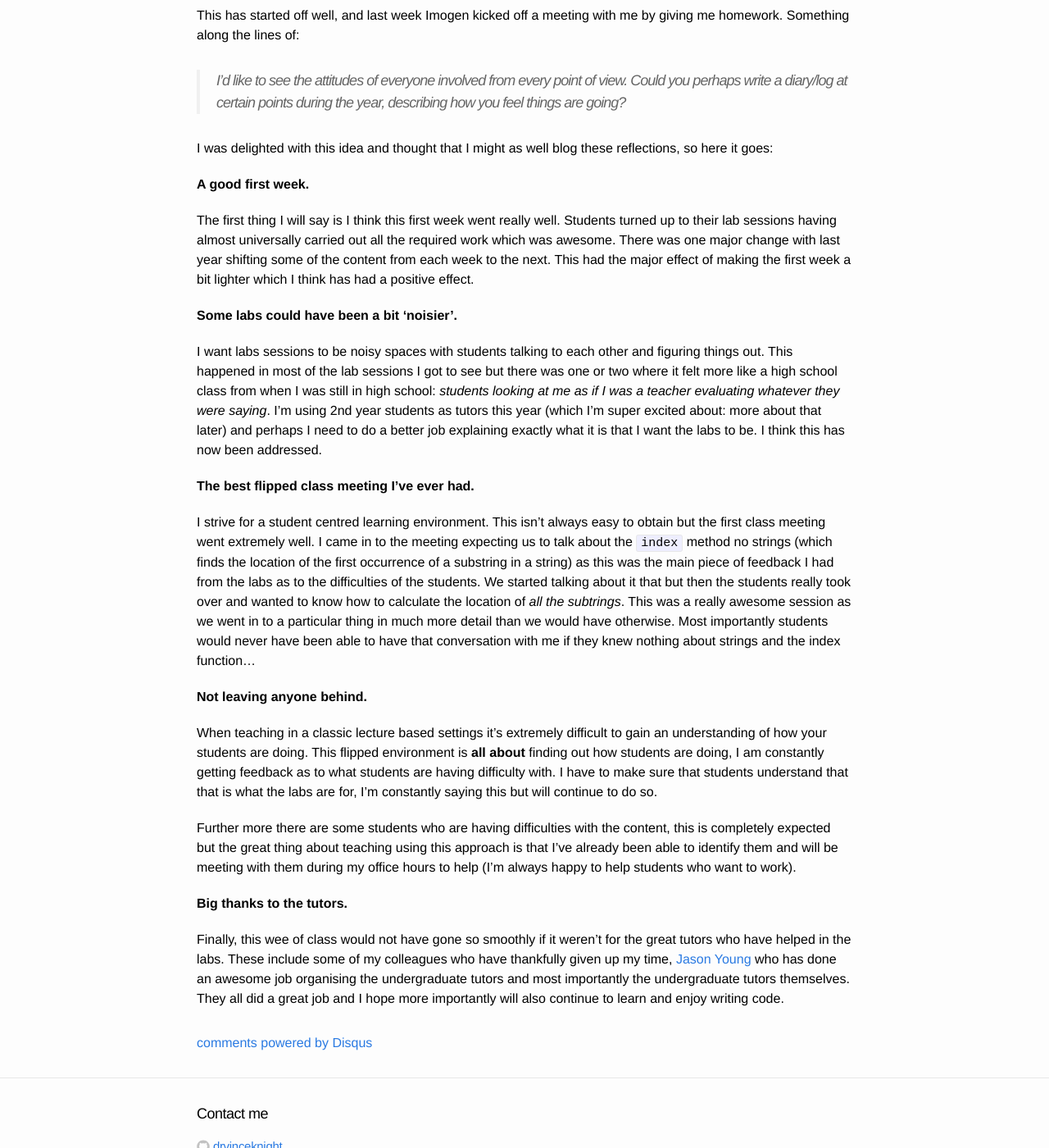
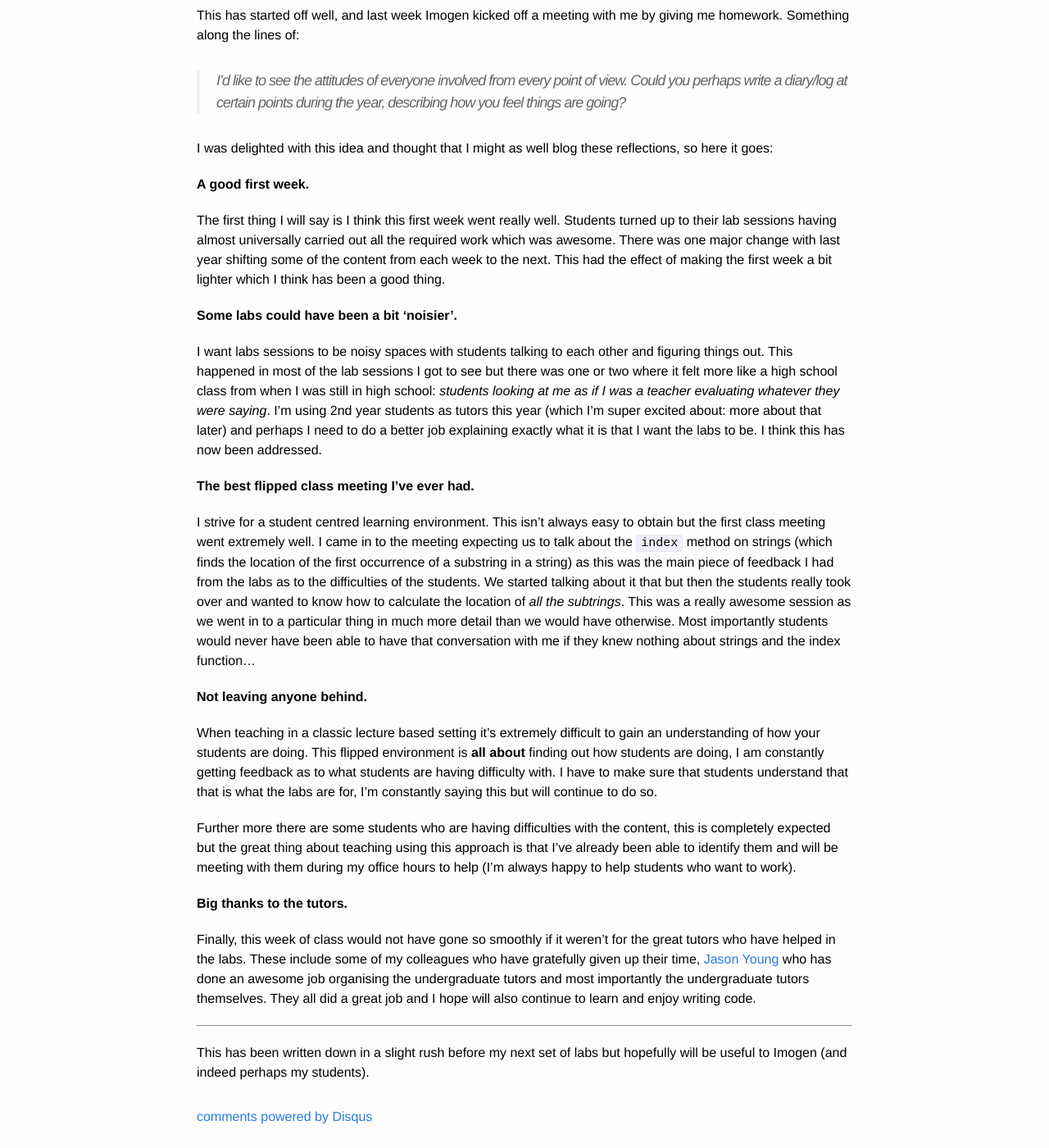
Before and after one commit to drvinceknight/unpeudemath, a Jekyll site: the page built from _posts/2014-10-13-reflecting-on-a-first-week-of-learning.md, in a window 1280 px wide and 1400 px high, scrolled down 423 px. Shown: the whole window at 82% size. Built offline with Jekyll 4.4.1, drawn with Linux system fonts in a browser that asks for light colours; comment, search, counter and statistics services are not loaded.

Commit message:
Minor fixes and last sentence

```diff
--- a/_posts/2014-10-13-reflecting-on-a-first-week-of-learning.md
+++ b/_posts/2014-10-13-reflecting-on-a-first-week-of-learning.md
@@ -28,7 +28,7 @@ I was delighted with this idea and thought that I might as well blog these refle
 The first thing I will say is I think this first week went really well.
 Students turned up to their lab sessions having almost universally carried out all the required work which was awesome.
 There was one major change with last year shifting some of the content from each week to the next.
-This had the major effect of making the first week a bit lighter which I think has had a positive effect.
+This had the effect of making the first week a bit lighter which I think has been a good thing.
 
 **Some labs could have been a bit 'noisier'.**
 
@@ -41,14 +41,14 @@ I think this has now been addressed.
 
 I strive for a student centred learning environment.
 This isn't always easy to obtain but the first class meeting went extremely well.
-I came in to the meeting expecting us to talk about the `index` method no strings (which finds the location of the first occurrence of a substring in a string) as this was the main piece of feedback I had from the labs as to the difficulties of the students.
+I came in to the meeting expecting us to talk about the `index` method on strings (which finds the location of the first occurrence of a substring in a string) as this was the main piece of feedback I had from the labs as to the difficulties of the students.
 We started talking about it that but then the students really took over and wanted to know how to calculate the location of _all the subtrings_.
 This was a really awesome session as we went in to a particular thing in much more detail than we would have otherwise.
 Most importantly students would never have been able to have that conversation with me if they knew nothing about strings and the index function...
 
 **Not leaving anyone behind.**
 
-When teaching in a classic lecture based settings it's extremely difficult to gain an understanding of how your students are doing.
+When teaching in a classic lecture based setting it's extremely difficult to gain an understanding of how your students are doing.
 This flipped environment is **all about** finding out how students are doing, I am constantly getting feedback as to what students are having difficulty with.
 I have to make sure that students understand that that is what the labs are for, I'm constantly saying this but will continue to do so.
 
@@ -56,6 +56,10 @@ Further more there are some students who are having difficulties with the conten
 
 **Big thanks to the tutors.**
 
-Finally, this wee of class would not have gone so smoothly if it weren't for the great tutors who have helped in the labs.
-These include some of my colleagues who have thankfully given up my time, [Jason Young](https://plus.google.com/+JasonYoung/posts) who has done an awesome job organising the undergraduate tutors and most importantly the undergraduate tutors themselves.
-They all did a great job and I hope more importantly will also continue to learn and enjoy writing code.
+Finally, this week of class would not have gone so smoothly if it weren't for the great tutors who have helped in the labs.
+These include some of my colleagues who have gratefully given up their time, [Jason Young](https://plus.google.com/+JasonYoung/posts) who has done an awesome job organising the undergraduate tutors and most importantly the undergraduate tutors themselves.
+They all did a great job and I hope will also continue to learn and enjoy writing code.
+
+---
+
+This has been written down in a slight rush before my next set of labs but hopefully will be useful to Imogen (and indeed perhaps my students).
```
